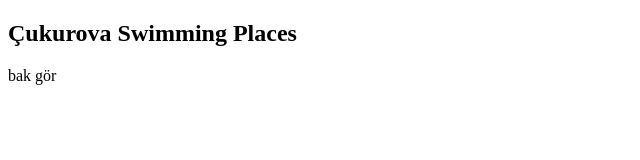
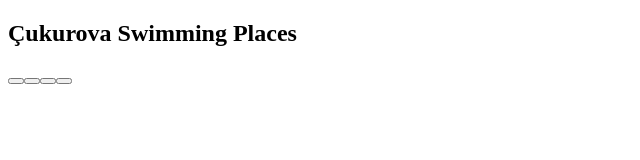
Before and after one commit to Mehmet-github06/react-tourist-guide-app, a React (Create React App) app: page / in a window 1280 px wide. Shown: the top 160 px of the page, without its empty margins (0-640 px from the left). Built offline with nearby package versions, Linux system fonts and the light colour scheme.

Commit message:
categories

```diff
--- a/src/Categories.jsx
+++ b/src/Categories.jsx
@@ -1,9 +1,20 @@
 import React from 'react'
 
-const Categories = () => {
+const Categories = ({categories,filterItems,activeCategory}) => {
   return (
-    <div>
-      bak gör
+    <div className='btn-container'>
+      {
+        categories.map((category,index)=>{
+          return(
+            <button
+            type='button'
+            className={`${activeCategory === category ? "filter-btn active" : "filter-btn"}`}
+            >
+
+            </button>
+          )
+        })
+      }
     </div>
   )
 }
```
